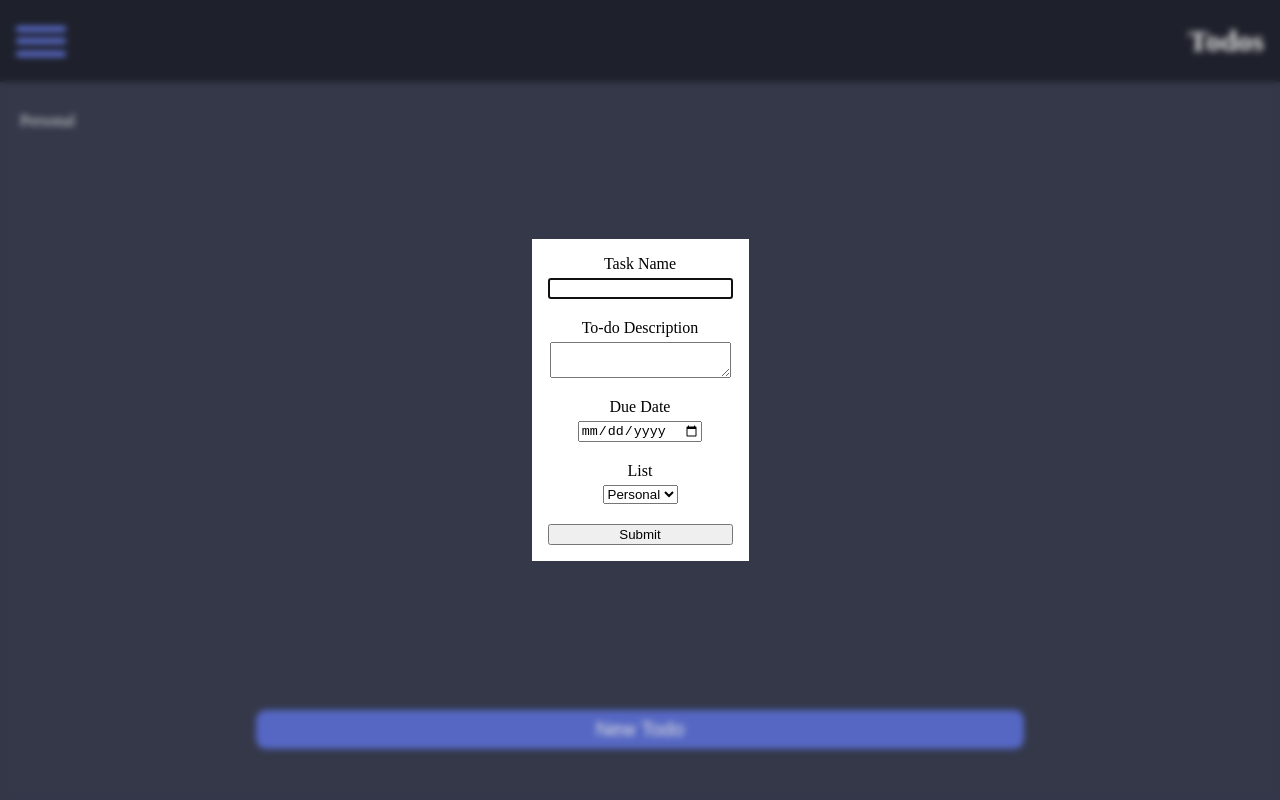
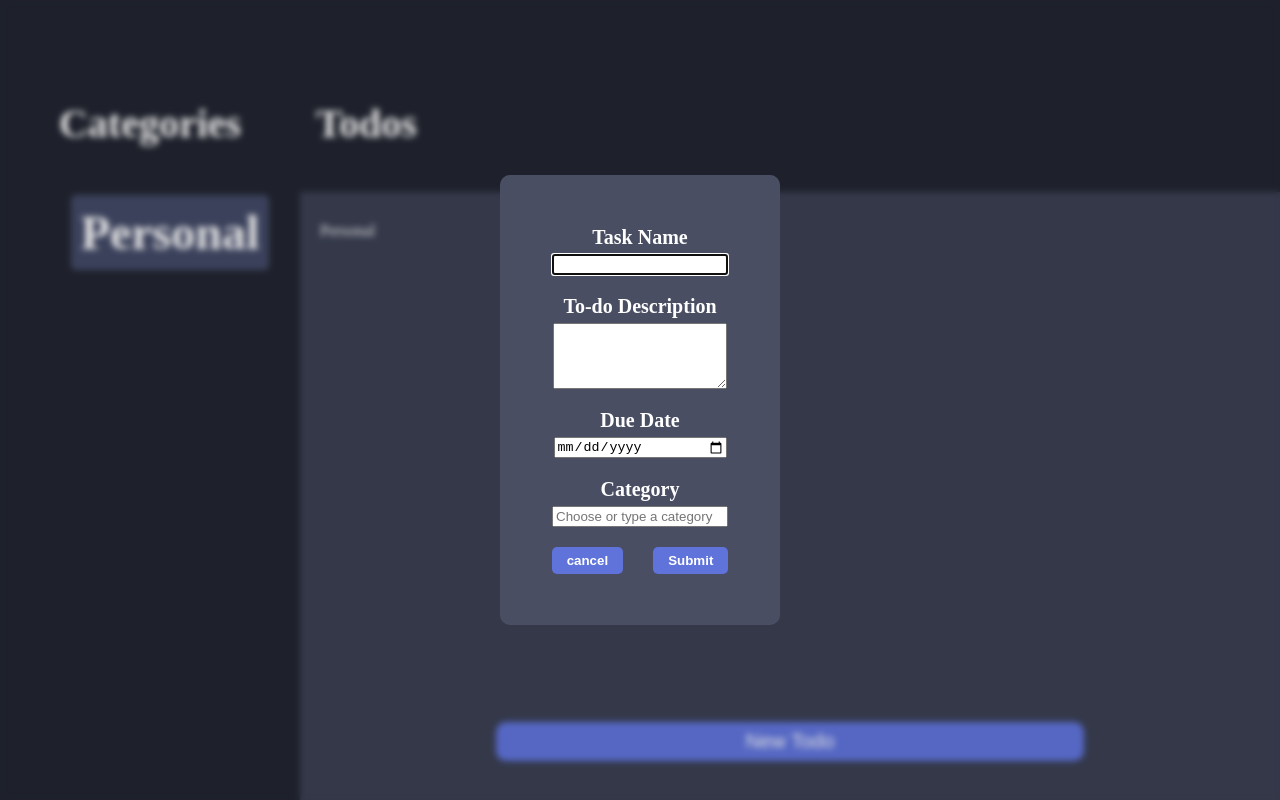
Before and after one commit to ProtoJanus/todo-list, a website built with webpack: page src/template.html in a window 1280 px wide. Both pictures are taken after a click on the button "New Todo". Built offline with nearby package versions, Linux system fonts and the light colour scheme.

Commit message:
Feat ability to select category and show only todos of that category, and styled new todo and sidebar

```diff
--- a/src/index.js
+++ b/src/index.js
@@ -62,6 +62,7 @@ class TodoUIController {
   }
 
   renderTodo(todo) {
+    console.log(TodoController.getTodos());
     const todoDialog = document.querySelector(".todo-dialog");
     const todoRow = document.createElement("div");
     todoRow.classList.add("todo-row", todo.todoColor);
@@ -236,22 +237,149 @@ closeDialog.addEventListener("click", (e) => {
     "color-1"
   );
 
-  todoUIController.renderTodo(newTodo);
+  const currentCategory =
+    document.querySelector(".todo-table-header").textContent;
+  if (currentCategory === todoCategory) {
+    todoUIController.renderTodo(newTodo);
+  }
+
+  const sidebarUl = document.querySelector(".sidebar ul");
+
+  const existingCategory = Array.from(sidebarUl.children).find(
+    (li) => li.textContent === todoCategory
+  );
+
+  if (!existingCategory) {
+    const newCategoryItem = document.createElement("li");
+    newCategoryItem.textContent = todoCategory;
+    newCategoryItem.classList.add("category");
+    sidebarUl.appendChild(newCategoryItem);
+  }
 
   dialog.close();
+  document.querySelector("form").reset();
+});
 
-  document.querySelector("form").reset();
+const cancelNewTodoButton = document.querySelector(".cancel-button");
+cancelNewTodoButton.addEventListener("click", (e) => {
+  dialog.close();
 });
 
 window.addEventListener("DOMContentLoaded", () => {
   const todos = TodoController.getTodos();
-  todos.forEach((todo) => todoUIController.renderTodo(todo));
+  const personalTodos = todos.filter(
+    (todo) => todo.todoCategory === "Personal"
+  );
+  personalTodos.forEach((todo) => todoUIController.renderTodo(todo));
 });
 
 const hamburgerButton = document.querySelector(".hamburger-button");
 const sidebar = document.querySelector(".sidebar");
 
+const sidebarUl = document.createElement("ul");
+
+sidebarUl.addEventListener("click", (event) => {
+  const todoTable = document.querySelector(".todo-table");
+
+  if (event.target && event.target.tagName === "LI") {
+    console.log(event.target.textContent);
+    todoTable.innerHTML = "";
+    const todoTableHeader = document.createElement("div");
+    todoTableHeader.classList.add("todo-table-header");
+    todoTableHeader.textContent = event.target.textContent;
+
+    todoTable.appendChild(todoTableHeader);
+    const todos = TodoController.getTodos();
+    const currentCategoryTodos = todos.filter(
+      (todo) => todo.todoCategory === event.target.textContent
+    );
+    currentCategoryTodos.forEach((todo) => todoUIController.renderTodo(todo));
+  }
+});
+
+const categoryPersonal = document.createElement("li");
+categoryPersonal.textContent = "Personal";
+categoryPersonal.classList.add("category");
+sidebarUl.appendChild(categoryPersonal);
+
+const categories = getCategoriesFromTodos();
+categories.forEach((category) => {
+  const categoryUI = document.createElement("li");
+  categoryUI.textContent = category;
+  categoryUI.classList.add("category");
+  if (category !== "Personal") {
+    sidebarUl.appendChild(categoryUI);
+  }
+});
+
+sidebar.appendChild(sidebarUl);
+
 hamburgerButton.addEventListener("click", () => {
   hamburgerButton.classList.toggle("active");
   sidebar.classList.toggle("active");
 });
+const input = document.getElementById("list");
+const suggestions = document.getElementById("suggestions");
+const suggestionItems = suggestions.querySelectorAll(".suggestion-item");
+
+function getCategoriesFromTodos() {
+  const todoItems = TodoController.getTodos() || [];
+  const categories = new Set();
+
+  todoItems.forEach((item) => {
+    if (item.todoCategory) {
+      categories.add(item.todoCategory);
+    }
+  });
+
+  categories.add("Personal");
+
+  return Array.from(categories);
+}
+
+input.addEventListener("focus", () => {
+  suggestions.style.display = "flex";
+
+  const categories = getCategoriesFromTodos();
+  suggestions.innerHTML = "";
+
+  categories.forEach((category) => {
+    const suggestionItem = document.createElement("div");
+    suggestionItem.classList.add("suggestion-item");
+    suggestionItem.addEventListener("click", () => {
+      const categoryListInput = document.getElementById("list");
+      categoryListInput.value = suggestionItem.textContent;
+    });
+    suggestionItem.textContent = category;
+    suggestions.appendChild(suggestionItem);
+  });
+});
+
+input.addEventListener("input", () => {
+  const value = input.value.toLowerCase();
+
+  const suggestionItems = suggestions.querySelectorAll(".suggestion-item");
+
+  const visibleItems = Array.from(suggestionItems).filter((item) =>
+    item.textContent.toLowerCase().includes(value)
+  );
+
+  suggestionItems.forEach((item) => (item.style.display = "none"));
+
+  visibleItems.forEach((item) => (item.style.display = "block"));
+
+  suggestions.style.display = value ? "block" : "none";
+});
+
+suggestionItems.forEach((item) => {
+  item.addEventListener("click", () => {
+    input.value = item.textContent;
+    suggestions.style.display = "none";
+  });
+});
+
+document.addEventListener("click", (e) => {
+  if (!e.target.closest(".custom-dropdown")) {
+    suggestions.style.display = "none";
+  }
+});
--- a/src/styles.css
+++ b/src/styles.css
@@ -15,7 +15,7 @@ body {
   left: -450px;
   display: flex;
   flex-direction: column;
-  justify-content: center;
+
   align-items: center;
   font-size: 3rem;
   transition: 0.3s ease;
@@ -307,3 +307,115 @@ dialog::backdrop {
 .custom-radios input[type="radio"]:checked + label span img {
   opacity: 1;
 }
+
+.new-todo-dialog {
+  border-radius: 10px;
+  padding: 0;
+  background-color: #494e63;
+}
+
+.new-todo-dialog-main-content {
+  width: 280px;
+  height: 450px;
+  background-color: #494e63;
+  border-radius: 10px;
+
+  form {
+    color: white;
+    display: flex;
+    flex-direction: column;
+    justify-content: center;
+    gap: 20px;
+    label {
+      font-size: 20px;
+      font-weight: 700;
+    }
+    input {
+      width: 60%;
+    }
+    textarea {
+      width: 60%;
+      height: 60px;
+    }
+  }
+}
+
+.new-todo-button-group {
+  display: flex;
+  flex-direction: row;
+  align-items: center;
+  justify-content: center;
+  gap: 30px;
+  button {
+    background-color: #5f73da;
+    border: none;
+    color: white;
+    font-weight: 700;
+    border-radius: 5px;
+    padding: 6px 15px;
+  }
+}
+
+.sidebar {
+  padding-top: 100px;
+  .sidebar-header {
+    font-size: 40px;
+    font-weight: 700;
+    color: white;
+  }
+  ul {
+    list-style: none;
+    display: flex;
+    flex-direction: column;
+    gap: 10px;
+    li {
+      padding: 10px;
+      color: white;
+      font-weight: 700;
+      background-color: #424966;
+      border-radius: 5px;
+    }
+  }
+}
+
+@media screen and (min-width: 500px) {
+  .sidebar {
+    position: relative;
+    width: 350px;
+    left: 0;
+    height: auto;
+  }
+
+  body {
+    display: flex;
+  }
+
+  .main-content {
+    flex-grow: 1;
+  }
+
+  .main-content-header {
+    height: 160px;
+  }
+
+  .main-content-title {
+    font-size: 40px;
+    padding-top: 55px;
+  }
+  .hamburger-button {
+    display: none;
+  }
+}
+
+#suggestions {
+  flex-direction: row;
+  flex-wrap: wrap;
+  padding-top: 10px;
+  gap: 10px;
+  .suggestion-item {
+    padding: 3px 3px;
+    background-color: #2ecc71;
+    font-weight: 700;
+    border-radius: 3px;
+  }
+}
--- a/src/template.html
+++ b/src/template.html
@@ -7,11 +7,7 @@
   </head>
   <body>
     <div class="sidebar">
-      <ul>
-        <li><a href="">Personal</a></li>
-        <li><a href="">Work</a></li>
-        <li><a href="">School</a></li>
-      </ul>
+      <div class="sidebar-header">Categories</div>
     </div>
     <div class="main-content">
       <div class="main-content-header">
@@ -29,31 +25,39 @@
       <button class="new-todo-button">New Todo</button>
 
       <dialog class="new-todo-dialog">
+        <div class="new-todo-dialog-main-content">
           <form>
             <div>
               <label for="todo_name">Task Name</label>
-            <input type="text" id="todo_name" name="todo_name" required />
+              <input type="text" id="todo_name" name="todo_name" />
             </div>
             <div>
               <label for="todo_description">To-do Description</label>
               <textarea
                 id="todo_description"
                 name="todo_description"
-              required
               ></textarea>
             </div>
             <div>
               <label for="due_date">Due Date</label>
-            <input type="date" id="due_date" name="due_date" required />
+              <input type="date" id="due_date" name="due_date" />
             </div>
-          <div>
-            <label for="list">List</label>
-            <select id="list" name="list" required>
-              <option value="option1">Personal</option>
-            </select>
+            <div class="custom-dropdown">
+              <label for="list">Category</label>
+              <input
+                type="text"
+                id="list"
+                name="list"
+                placeholder="Choose or type a category"
+              />
+              <div class="suggestions" id="suggestions"></div>
             </div>
+            <div class="new-todo-button-group">
+              <button type="button" class="cancel-button">cancel</button>
               <button class="close-dialog" type="submit">Submit</button>
+            </div>
           </form>
+        </div>
       </dialog>
       <dialog class="todo-dialog"></dialog>
     </div>
```
Lines whose indentation alone changed are shown as unchanged.
